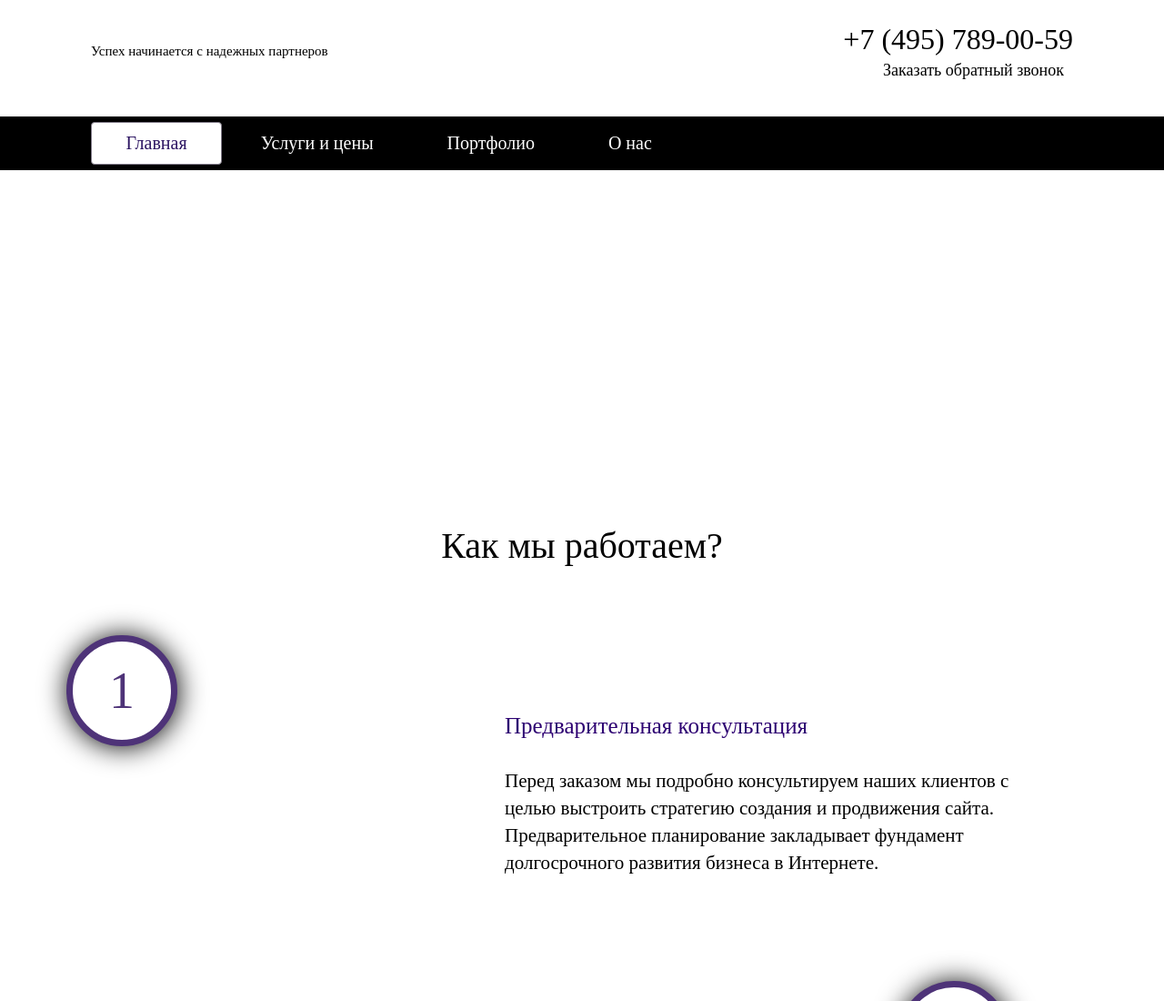
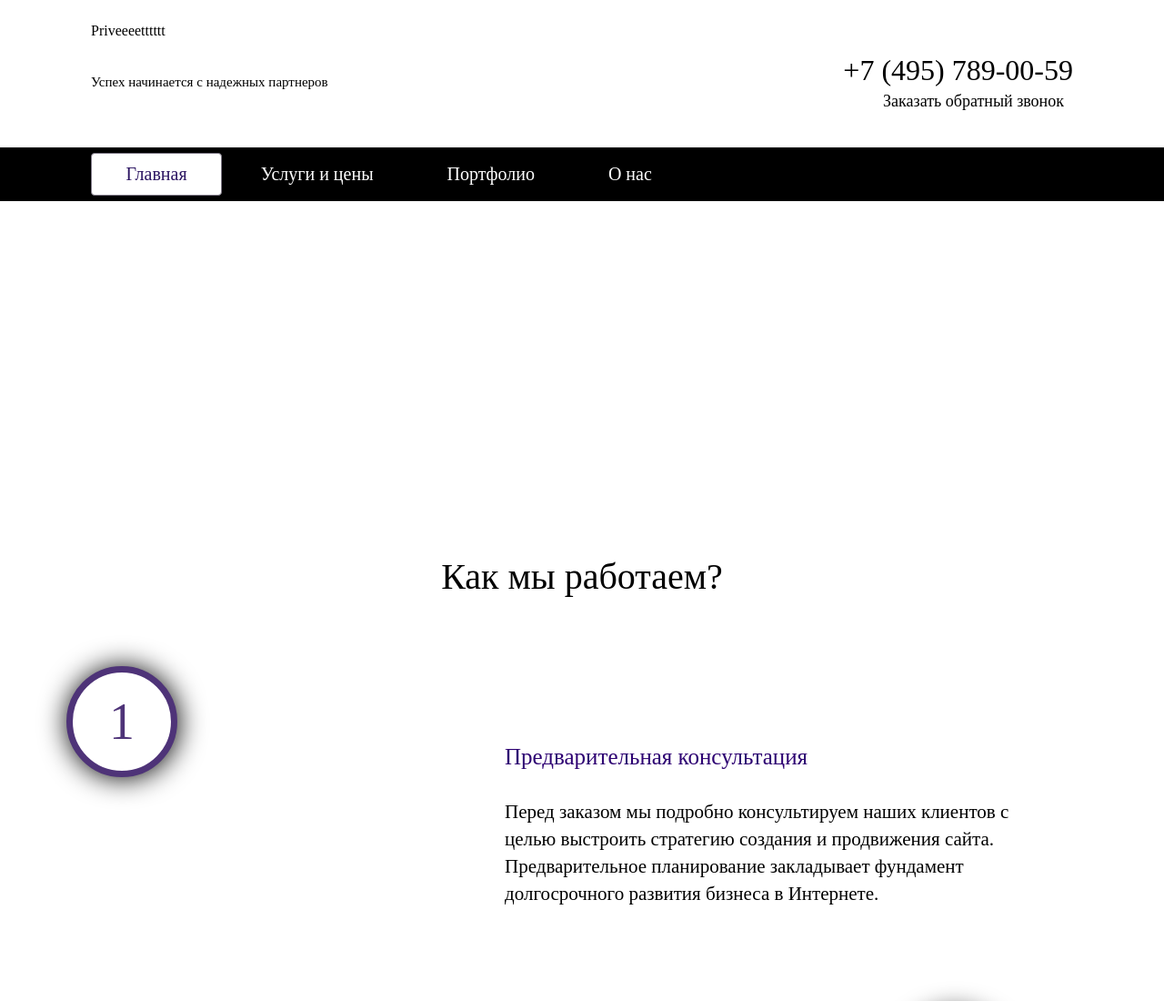
Before and after one commit to Bayrik/site, a plain HTML site: page index.html in a window 1280 px wide. Shown: the top 1100 px of the page at 91% size. Drawn offline with Linux system fonts and the light colour scheme; a web font is replaced by a local one.

Commit message:
second commit

```diff
--- a/index.html
+++ b/index.html
@@ -7,6 +7,9 @@
 </head>
 <body>
     <div class="header" id="header">
+	<div>
+	<p>Priveeeetttttt</p>
+	</div>
         <div class="logo">
             <a href="#header"><img src="images/logo.png" alt=""></a>
             <div class="slogan">Успех начинается с надежных партнеров</div>
```
